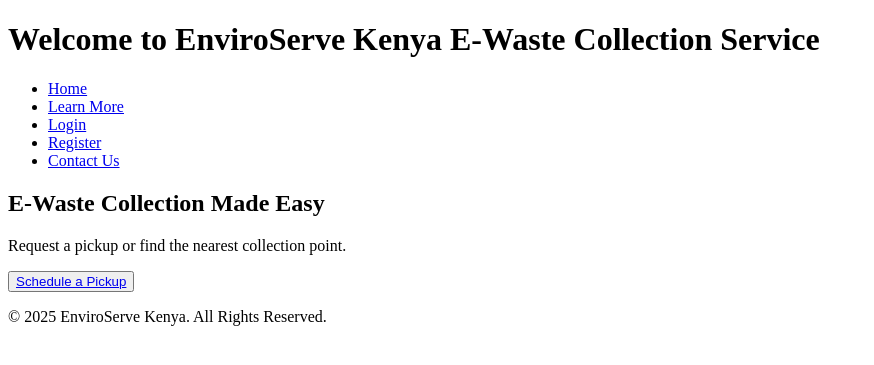
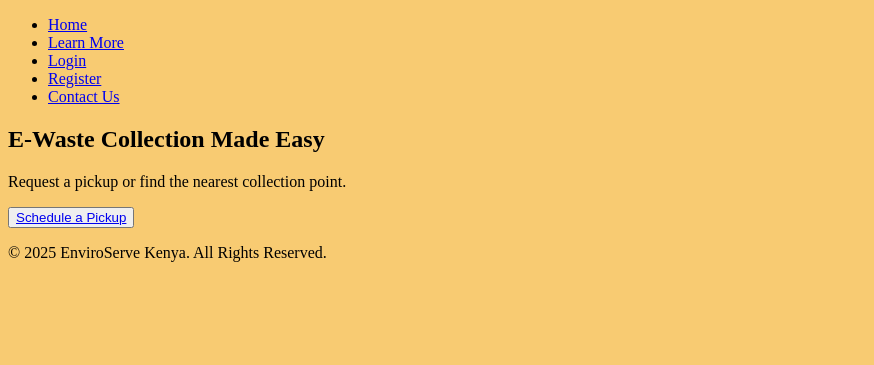
Before and after one commit to RamspheldOnyangoOchieng/E-Waste-Mobile-Collection-Service, a Django app: template e_waste_management/templates/home.html in a window 1280 px wide. Shown: the top 365 px of the page, without its empty margins (0-874 px from the left). Run offline with Django 3.2, Linux system fonts and the light colour scheme; the template is opened without the code that fills it, so the values that code supplies are empty.

Commit message:
modified

```diff
--- a/e_waste_management/static/css/style.css
+++ b/e_waste_management/static/css/style.css
@@ -0,0 +1,3 @@
+body{
+background-color:#f8cb72;
+}
--- a/e_waste_management/templates/home.html
+++ b/e_waste_management/templates/home.html
@@ -9,7 +9,7 @@
 </head>
 <body>
     <header>
-        <h1>Welcome to EnviroServe Kenya E-Waste Collection Service</h1>
+
         <nav>
             <ul>
                 <li><a href="{% url 'home' %}">Home</a></li>
```
